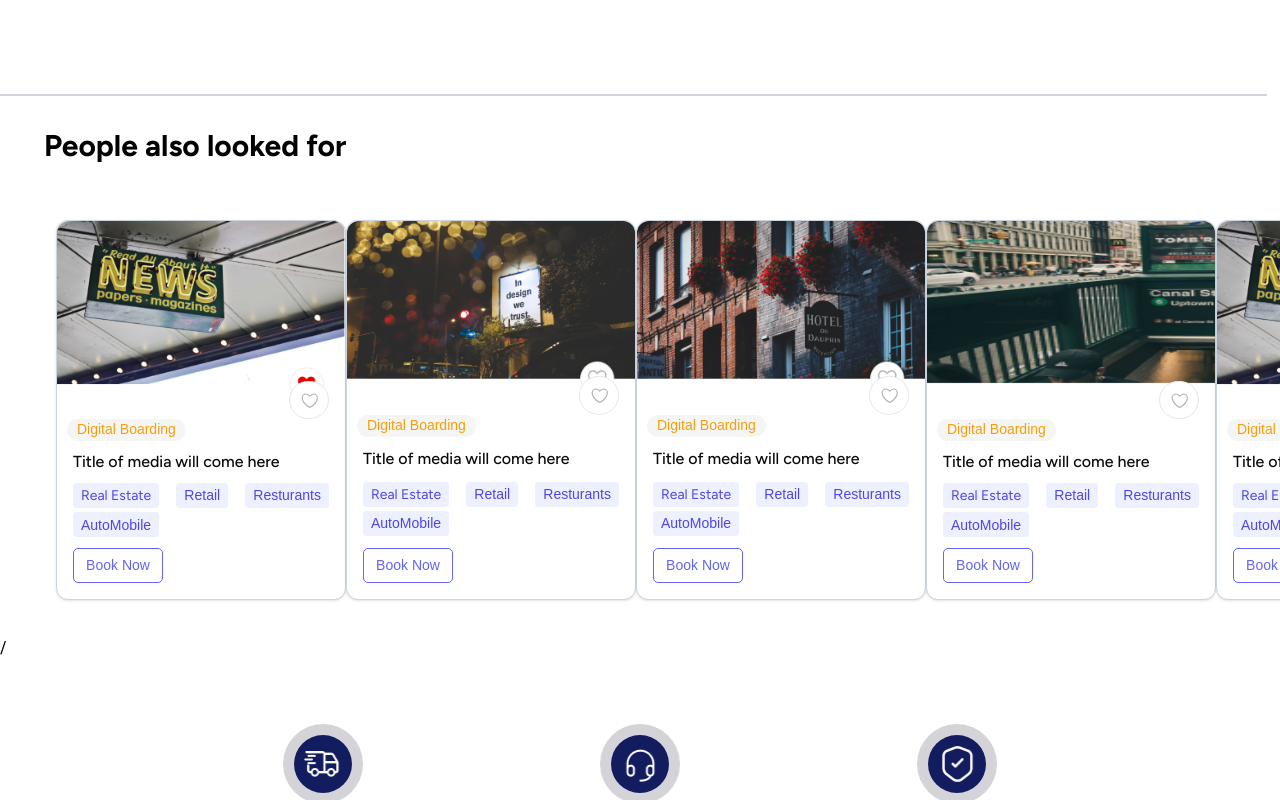
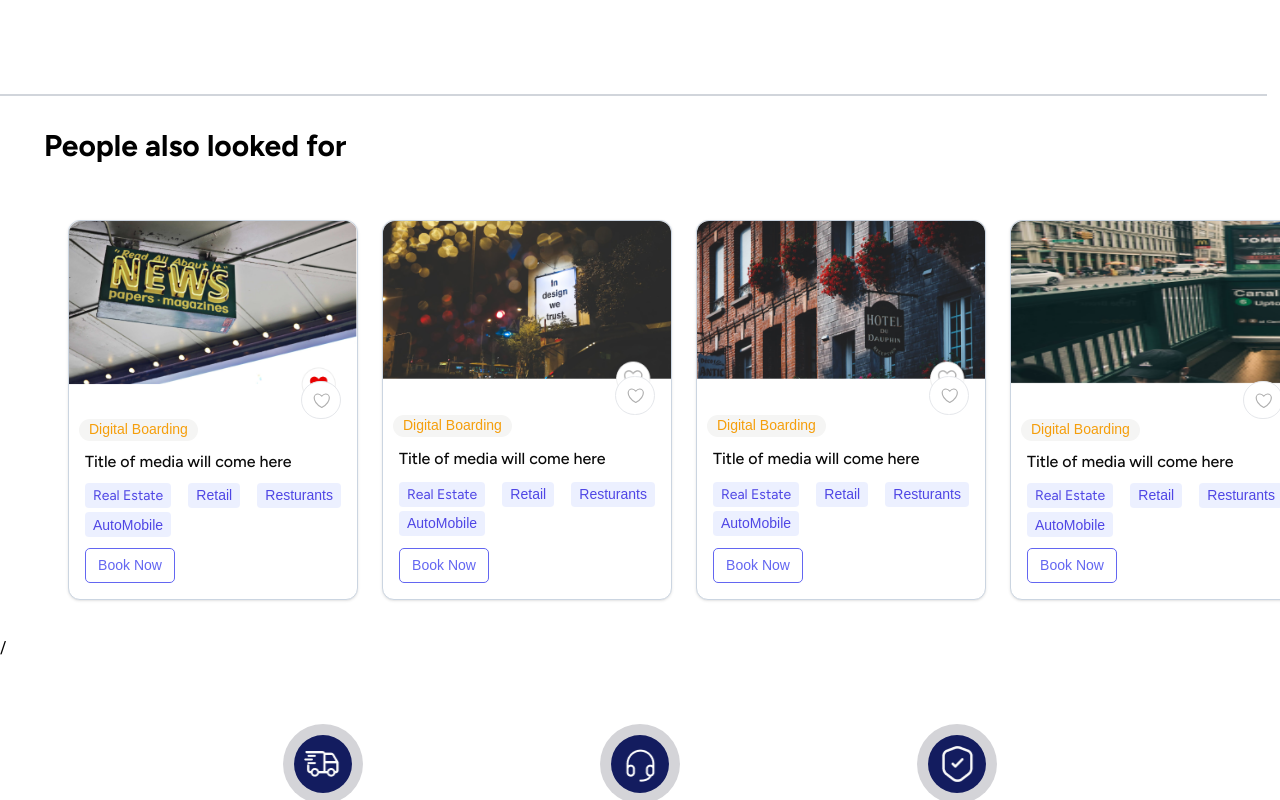
Before and after one commit to Ashu123falle/PrimeSlots, a Next.js app: page /Marketplace/Favourites in a window 1280 px wide. Shown: the part 516-1316 px from the top of the page. Built offline with nearby package versions, Linux system fonts and the light colour scheme.

Commit message:
banner ohh awaits changed

```diff
--- a/Components/blogCard/blogCard.js
+++ b/Components/blogCard/blogCard.js
@@ -19,7 +19,7 @@ export default function BlogCard(props) {
    }
 
     return (
-            <li className="list-none xs:mx-auto  rounded-xl w-[300px] h-[380px] shrink-0  sm:w-[270px] md:w-[290px] bg-white shadow border border-slate-300
+            <li className="list-none rounded-xl w-[300px] h-[380px] shrink-0  sm:w-[270px] md:w-[290px] bg-white shadow border border-slate-300
                 flex-col justify-start items-start inline-flex m-3 group transition-transform duration-300 transform-gpu hover:scale-105
                 ">
                 <Image src={image} height={180} width={180}
```
